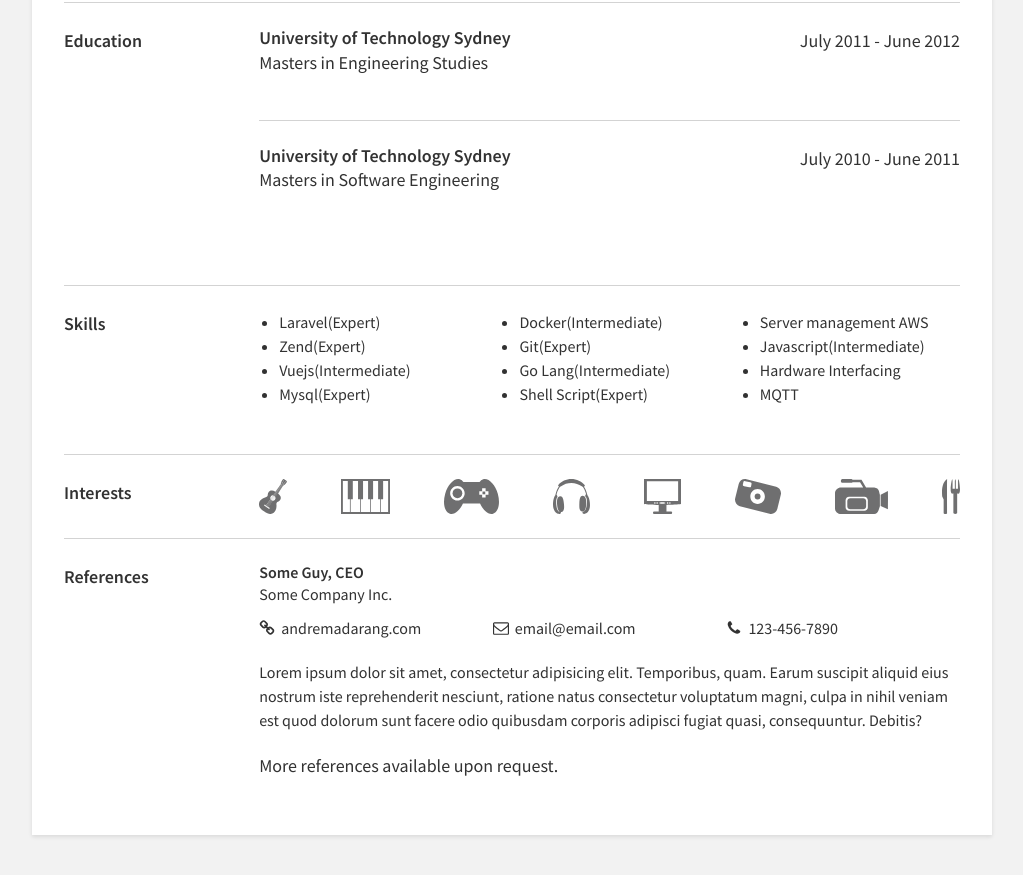
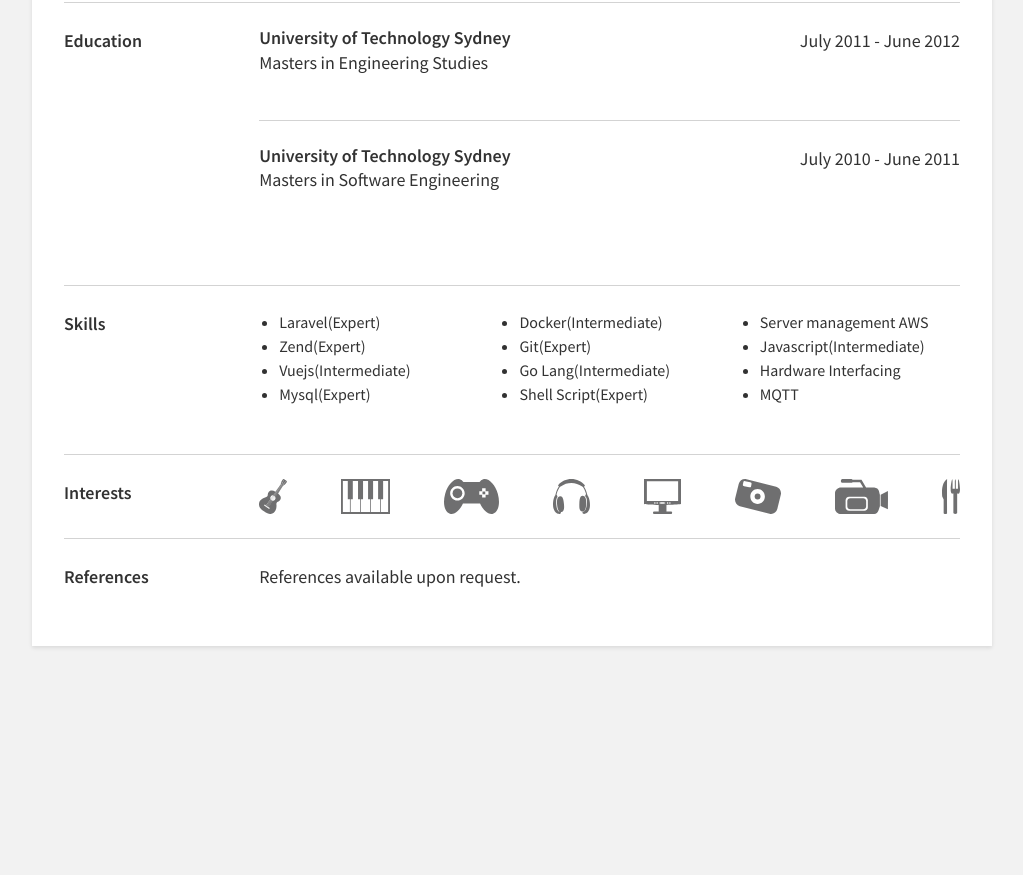
Before and after one commit to sabeenshrestha/resumeTemplate, a plain HTML site: page index.html in a window 1280 px wide. Shown: the part 2332-3207 px from the top of the page, without its empty margins (128-1151 px from the left). After the commit the page ends 3018 px from the top, so only its background shows below. Drawn offline with nearby package versions, Linux system fonts and the light colour scheme.

Commit message:
reference section removed

```diff
--- a/index.html
+++ b/index.html
@@ -234,27 +234,7 @@
 
     <section>
       <div class="section-title">References</div>
-      <div>
-        <div class="job-company">Some Guy, CEO</div>
-        <div class="job-title">Some Company Inc.</div>
-        <div class="links">
-          <div class="link-item">
-            <svg class="icon" viewBox="0 0 1792 1792" xmlns="http://www.w3.org/2000/svg"><path d="M1520 1216q0-40-28-68l-208-208q-28-28-68-28-42 0-72 32 3 3 19 18.5t21.5 21.5 15 19 13 25.5 3.5 27.5q0 40-28 68t-68 28q-15 0-27.5-3.5t-25.5-13-19-15-21.5-21.5-18.5-19q-33 31-33 73 0 40 28 68l206 207q27 27 68 27 40 0 68-26l147-146q28-28 28-67zm-703-705q0-40-28-68l-206-207q-28-28-68-28-39 0-68 27l-147 146q-28 28-28 67 0 40 28 68l208 208q27 27 68 27 42 0 72-31-3-3-19-18.5t-21.5-21.5-15-19-13-25.5-3.5-27.5q0-40 28-68t68-28q15 0 27.5 3.5t25.5 13 19 15 21.5 21.5 18.5 19q33-31 33-73zm895 705q0 120-85 203l-147 146q-83 83-203 83-121 0-204-85l-206-207q-83-83-83-203 0-123 88-209l-88-88q-86 88-208 88-120 0-204-84l-208-208q-84-84-84-204t85-203l147-146q83-83 203-83 121 0 204 85l206 207q83 83 83 203 0 123-88 209l88 88q86-88 208-88 120 0 204 84l208 208q84 84 84 204z"/></svg>
-            <a href="http://google.ca">andremadarang.com</a>
-          </div>
-          <div class="link-item">
-            <svg class="icon" viewBox="0 0 1792 1792" xmlns="http://www.w3.org/2000/svg"><path d="M1664 1504v-768q-32 36-69 66-268 206-426 338-51 43-83 67t-86.5 48.5-102.5 24.5h-2q-48 0-102.5-24.5t-86.5-48.5-83-67q-158-132-426-338-37-30-69-66v768q0 13 9.5 22.5t22.5 9.5h1472q13 0 22.5-9.5t9.5-22.5zm0-1051v-24.5l-.5-13-3-12.5-5.5-9-9-7.5-14-2.5h-1472q-13 0-22.5 9.5t-9.5 22.5q0 168 147 284 193 152 401 317 6 5 35 29.5t46 37.5 44.5 31.5 50.5 27.5 43 9h2q20 0 43-9t50.5-27.5 44.5-31.5 46-37.5 35-29.5q208-165 401-317 54-43 100.5-115.5t46.5-131.5zm128-37v1088q0 66-47 113t-113 47h-1472q-66 0-113-47t-47-113v-1088q0-66 47-113t113-47h1472q66 0 113 47t47 113z"/></svg>
-            <a href="mailto:email@email.com">email@email.com</a>
-          </div>
-          <div class="link-item">
-            <svg  class="icon" viewBox="0 0 1792 1792" xmlns="http://www.w3.org/2000/svg"><path d="M1600 1240q0 27-10 70.5t-21 68.5q-21 50-122 106-94 51-186 51-27 0-53-3.5t-57.5-12.5-47-14.5-55.5-20.5-49-18q-98-35-175-83-127-79-264-216t-216-264q-48-77-83-175-3-9-18-49t-20.5-55.5-14.5-47-12.5-57.5-3.5-53q0-92 51-186 56-101 106-122 25-11 68.5-21t70.5-10q14 0 21 3 18 6 53 76 11 19 30 54t35 63.5 31 53.5q3 4 17.5 25t21.5 35.5 7 28.5q0 20-28.5 50t-62 55-62 53-28.5 46q0 9 5 22.5t8.5 20.5 14 24 11.5 19q76 137 174 235t235 174q2 1 19 11.5t24 14 20.5 8.5 22.5 5q18 0 46-28.5t53-62 55-62 50-28.5q14 0 28.5 7t35.5 21.5 25 17.5q25 15 53.5 31t63.5 35 54 30q70 35 76 53 3 7 3 21z"/></svg>
-            <a href="tel:123-456-7890">123-456-7890</a>
-          </div>
-        </div> <!-- end links -->
-
-        <p class="reference-details">Lorem ipsum dolor sit amet, consectetur adipisicing elit. Temporibus, quam. Earum suscipit aliquid eius nostrum iste reprehenderit nesciunt, ratione natus consectetur voluptatum magni, culpa in nihil veniam est quod dolorum sunt facere odio quibusdam corporis adipisci fugiat quasi, consequuntur. Debitis?</p>
-
-        <div class="reference">More references available upon request.</div>
+      <div class="reference">References available upon request.</div>
       </div>
     </section>
 
```
